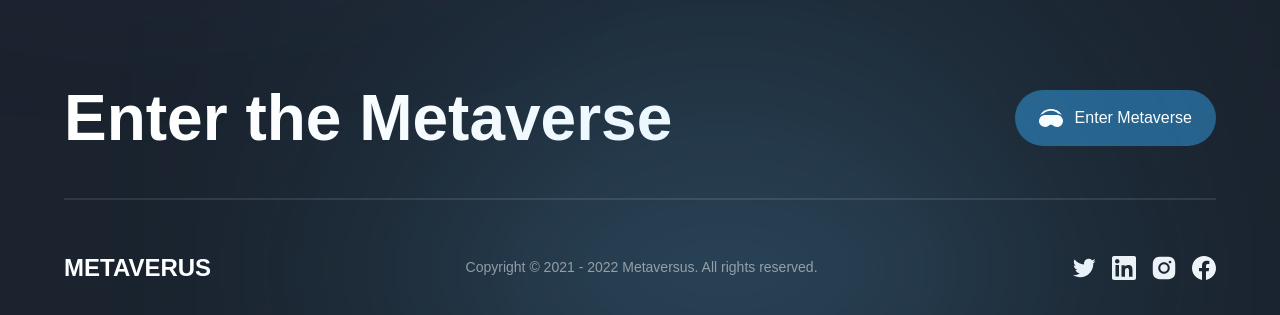
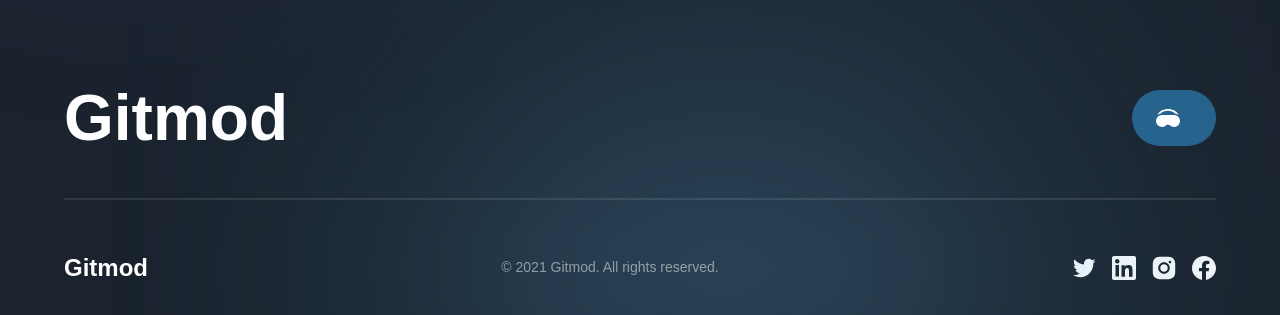
Before and after one commit to Bleyle823/Gitmod, a Next.js app: page / in a window 1280 px wide. Shown: the part 6585-6900 px from the top of the page. Built offline with nearby package versions, Linux system fonts and the light colour scheme; a web font is replaced by a local one.

Commit message:
Add files via upload

```diff
--- a/components/Footer.jsx
+++ b/components/Footer.jsx
@@ -17,7 +17,7 @@ const Footer = () => (
     <div className={`${styles.innerWidth} mx-auto flex flex-col gap-8`}>
       <div className="flex items-center justify-between flex-wrap gap-5">
         <h4 className="font-bold md:text-[64px] text-[44px] text-white">
-          Enter the Metaverse
+          Gitmod
         </h4>
         <button type="button" className="flex items-center h-fit py-4 px-6 bg-[#25618B] rounded-[32px] gap-[12px]">
           <img
@@ -26,7 +26,7 @@ const Footer = () => (
             className="w-[24px] h-[24px] object-contain"
           />
           <span className="font-normal text-[16px] text-white">
-            Enter Metaverse
+
           </span>
         </button>
       </div>
@@ -36,10 +36,10 @@ const Footer = () => (
 
         <div className="flex items-center justify-between flex-wrap gap-4">
           <h4 className="font-extrabold text-[24px] text-white">
-            METAVERUS
+            Gitmod
           </h4>
           <p className="font-normal text-[14px] text-white opacity-50">
-            Copyright © 2021 - 2022 Metaversus. All rights reserved.
+            © 2021 Gitmod. All rights reserved.
           </p>
 
           <div className="flex gap-4">
```
